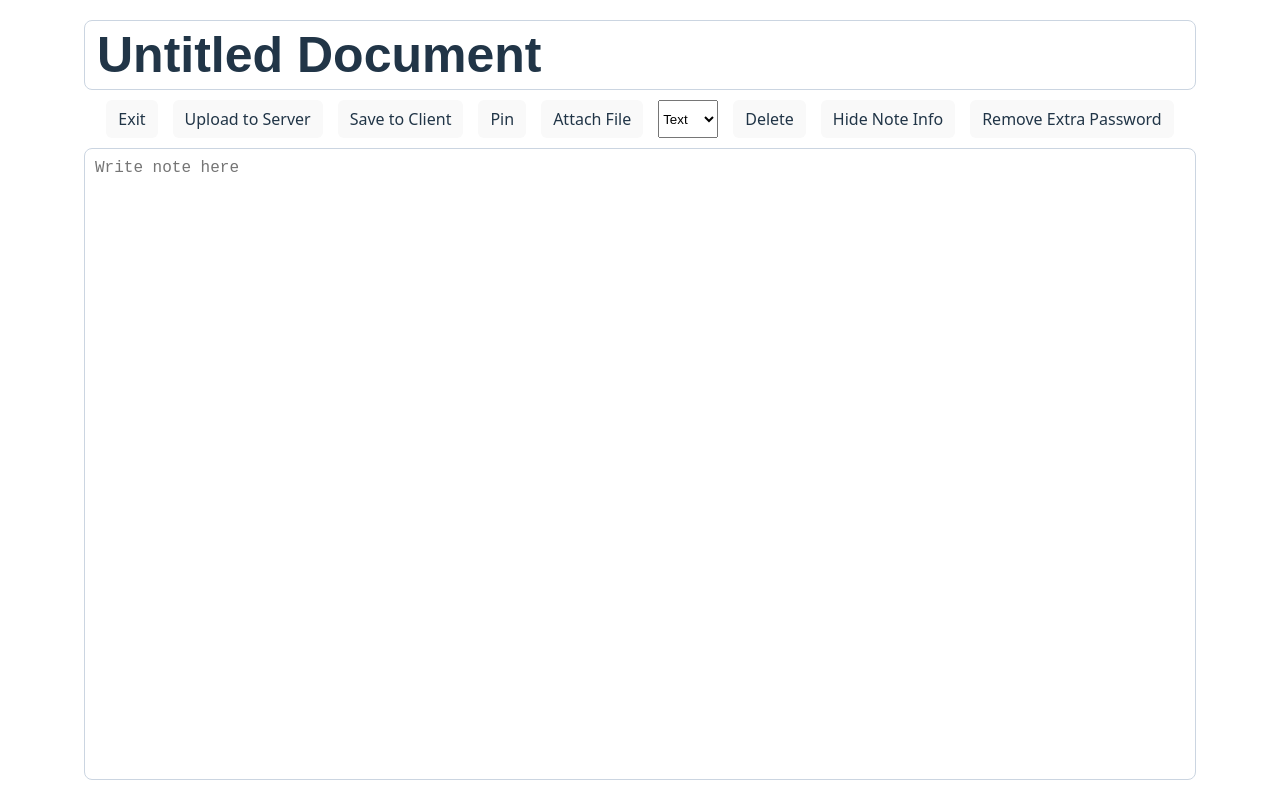
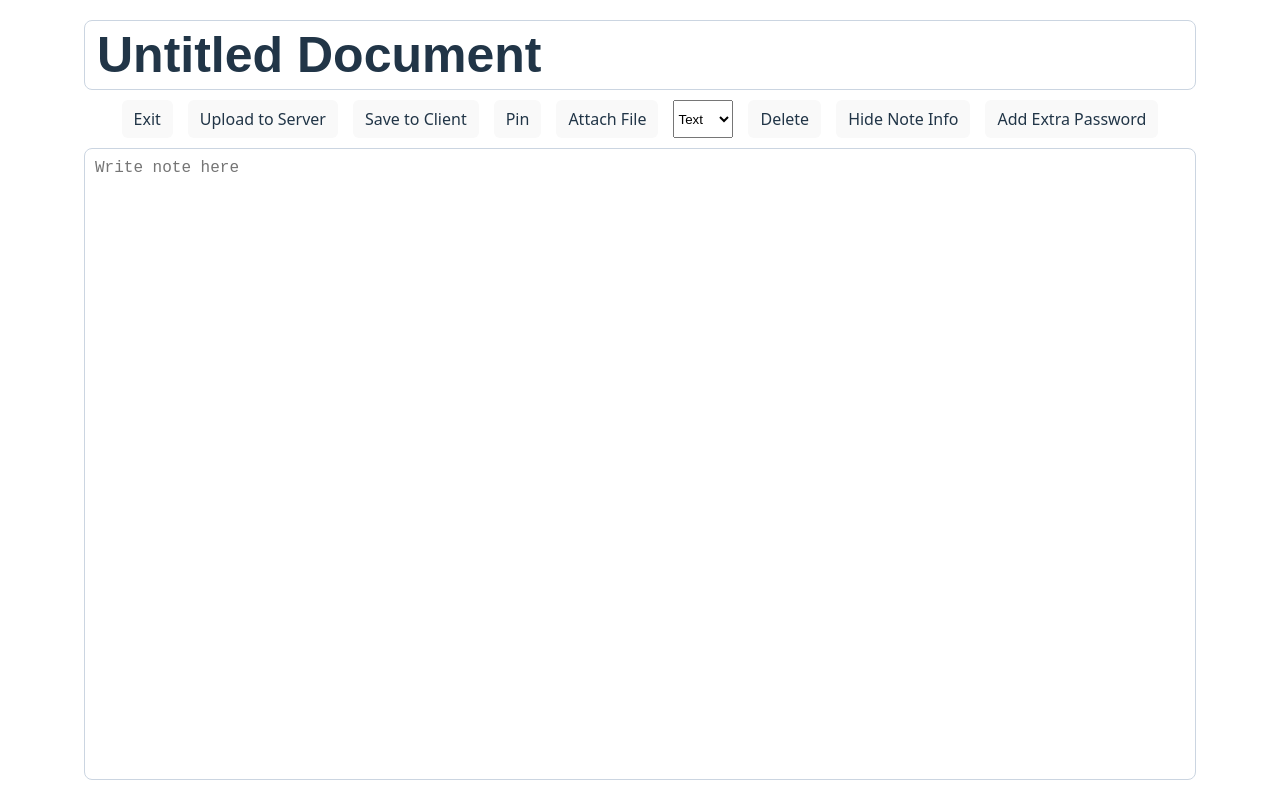
Before and after one commit to andreyg8479/Lock-In, a React app in the folder frontend/: page /NoteEdit in a window 1280 px wide. Built offline with nearby package versions, Linux system fonts and the light colour scheme; the HTML template or start-up script is replaced by a standard one.

Commit message:
Accidently Flipped button labels

```diff
--- a/frontend/src/NoteEdit.tsx
+++ b/frontend/src/NoteEdit.tsx
@@ -465,7 +465,7 @@ function NoteEdit() {
 			)}
 
 			<button id={ADD_EXTRA_PASSWORD_BUTTON_ID} onClick={addExtraPassword}>
-			{extraPassword ? "Add Extra Password" : "Remove Extra Password"}
+			{extraPassword ? "Remove Extra Password" : "Add Extra Password"}
 			</button>
 			{/* more buttons probably */}
 
```
